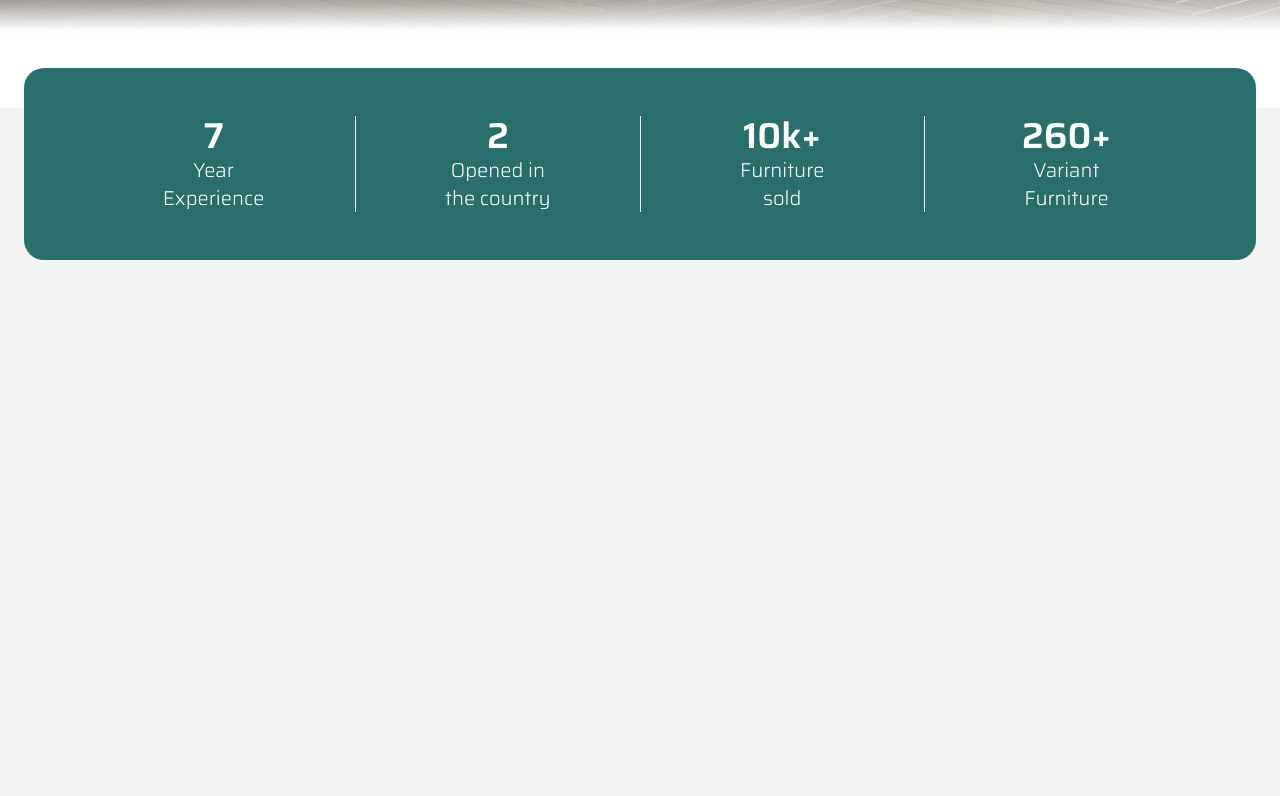
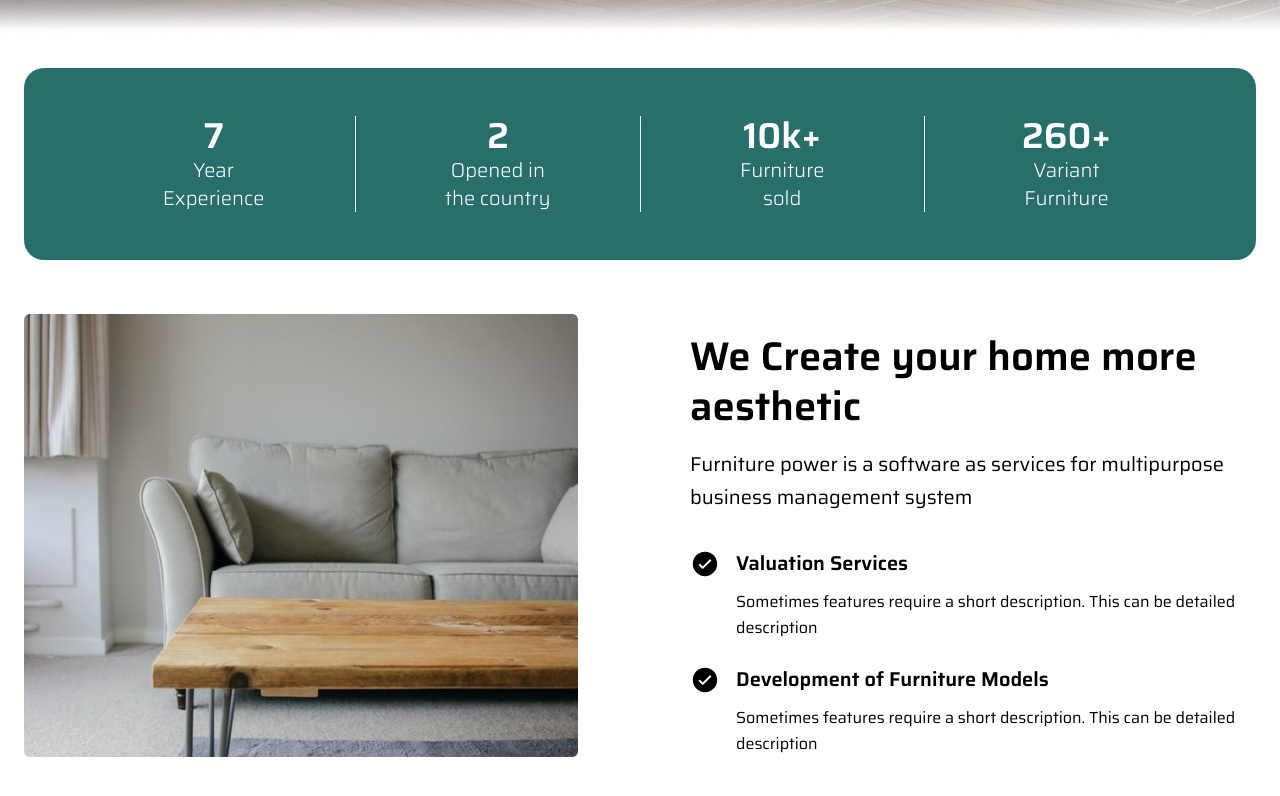
Before and after one commit to uallace-macedo/FURNITURE-WB, a React (Vite) app: page / in a window 1280 px wide. Shown: the part 746-1542 px from the top of the page. Before the commit the page ends 1030 px from the top, so only its background shows below. Built offline with nearby package versions, Linux system fonts and the light colour scheme.

Commit message:
feat: update hero section & add features section

```diff
--- a/src/App.jsx
+++ b/src/App.jsx
@@ -1,9 +1,11 @@
 import Hero from "./components/Hero";
+import Features from "./components/Features";
 
 function App() {
   return (
     <div className="w-full max-w-[1440px] mx-auto bg-white">
       <Hero />
+      <Features />
     </div>
   )
 }
--- /dev/null
+++ b/src/components/Features/Features.jsx
@@ -0,0 +1,42 @@
+import React from 'react';
+import { features } from '../../data';
+
+const Features = () => {
+
+  const { title, subtitle, image, buttonText, items } = features;
+
+  return (
+    <section className="section">
+      <div className="container mx-auto">
+        <div className='flex flex-col lg:flex-row lg:gap-x-[100px]'>
+          {/* image */}
+          <div className='flex-1 order-1 lg:-order-1'>
+            <img src={image} alt="" />
+          </div>
+          {/* text */}
+          <div className='flex-1 flex flex-col justify-end'>
+            <h2 className='title'>{title}</h2>
+            <p className='subtitle'>{subtitle}</p>
+            {/* items */}
+            <div>
+              {items.map((item, index) => {
+                const { title, subtitle, icon} = item;
+                return (
+                  <div className='flex mb-6 lg:last:mb-0'>
+                    <div className='text-2xl mr-4 lg:text-3xl'>{React.createElement(icon)}</div>
+                    <div>
+                      <h4 className='text-base lg:text-xl font-semibold mb-3'>{title}</h4>
+                      <p>{subtitle}</p>
+                    </div>
+                  </div>
+                );
+              })}
+            </div>
+          </div>
+        </div>
+      </div>
+    </section>
+  )
+}
+
+export default Features;
--- /dev/null
+++ b/src/components/Features/index.jsx
@@ -0,0 +1 @@
+export { default } from './Features';
--- a/src/components/Hero/Hero.jsx
+++ b/src/components/Hero/Hero.jsx
@@ -9,7 +9,7 @@
     <section className="
       h-[854px] w-full
       bg-hero bg-right bg-cover bg-no-repeat
-      text-white pt-[225px] pb-[254px] relative mb-12
+      text-white pt-[225px] pb-[254px] relative mb-20
       lg:bg-center lg:mb-28
     ">
       <div className="container mx-auto text-center">
@@ -28,7 +28,7 @@
         </h2>
         <button className="
           bg-white/40
-          px-[35px] py-[9px] mb-[160px] text-xl
+          px-[35px] py-[9px] mb-[120px] text-xl
           rounded-md backdrop-blur-md
           hover:bg-white/50
           transition lg:px-[80px] lg:py-[16px] lg:mb-[194px]
--- a/src/globals.css
+++ b/src/globals.css
@@ -36,13 +36,12 @@
     body {
         @apply bg-gray-3 font-primary text-base leading-relaxed;
     }
-
-    section {
-        @apply py-[50px] lg:py-[70px];
-    }
 }
 
 @layer components {
+    .section {
+        @apply py-[50px] lg:py-[70px];
+    }
     .title {
         @apply text-2xl lg:text-[40px] leading-tight font-semibold mb-4;
     }
```
